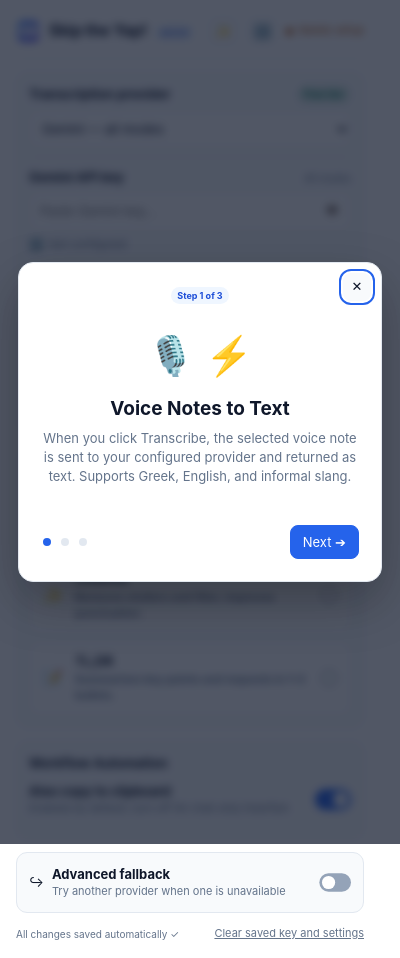
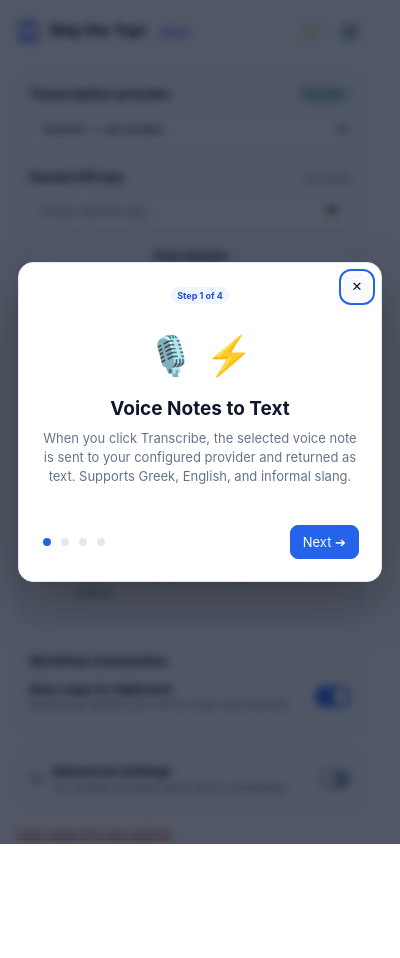
Before and after one commit to vasilistsavalias/skip-the-yap, a browser extension: page src/popup/index.html in a window 400 px wide. After the commit the page ends 863 px from the top, so only its background shows below. Drawn offline with Linux system fonts and the light colour scheme.

Commit message:
refactor(popup): simplify settings surface

```diff
--- a/src/popup/index.html
+++ b/src/popup/index.html
@@ -20,10 +20,6 @@
       <div class="header-right">
         <button type="button" class="release-notes-btn" id="releaseNotesBtn" title="What's new" aria-label="View what's new">&#10024;</button>
         <button type="button" class="tour-info-btn" id="startTourBtn" title="Show Tour & Guide" aria-label="Open help tour">ℹ️</button>
-        <div class="status-indicator needs-setup" id="statusIndicator">
-          <span class="status-dot" aria-hidden="true"></span>
-          <span class="status-text">Needs setup</span>
-        </div>
       </div>
     </header>
 
@@ -54,11 +50,9 @@
           <input type="password" id="providerApiKey" placeholder="Paste Gemini key…" spellcheck="false" autocomplete="off">
           <button type="button" id="toggleVisibilityBtn" title="Show API key" aria-label="Show Gemini API key" class="icon-btn">👁️</button>
         </div>
-        <div id="apiStatusPill" class="status-pill info" role="status" aria-live="polite"><span class="pill-icon">ℹ️</span><span class="pill-text">Not configured</span></div>
+        <div id="apiStatusPill" class="status-pill info" role="status" aria-live="polite" hidden><span class="pill-icon">ℹ️</span><span class="pill-text"></span></div>
         <button type="button" class="connection-test-btn" id="testApiKeyBtn">Test Gemini</button>
       </div>
-
-      <p class="provider-note" id="providerNote"></p>
 
       <button type="button" class="guide-toggle-btn" id="toggleGuideBtn" aria-expanded="false" aria-controls="guideAccordion">How to get a Gemini API key <span>▾</span></button>
       <div id="guideAccordion" class="guide-accordion collapsed" aria-hidden="true" inert>
@@ -68,7 +62,6 @@
         </div>
       </div>
 
-      <p class="privacy-note">Keys stay in Chrome's local extension storage. Audio is sent only to providers you configure when you click Transcribe.</p>
     </section>
 
     <!-- Mode Presets -->
@@ -129,13 +122,13 @@
       </div>
     </section>
 
-    <!-- Advanced fallback -->
+    <!-- Advanced settings -->
     <section class="section advanced-section">
       <div class="dev-mode-bar">
         <div class="dev-mode-title-wrap">
           <span class="dev-icon">↪</span>
           <div class="dev-text">
-            <span class="dev-title">Advanced fallback</span>
+            <span class="dev-title">Advanced settings</span>
             <span class="dev-subtitle">Try another provider when one is unavailable</span>
           </div>
         </div>
@@ -163,12 +156,7 @@
         </div>
       </div>
     </section>
-
-    <!-- Footer -->
-    <footer class="popup-footer">
-      <div class="save-status" id="saveStatus">All changes saved automatically ✓</div>
-      <button type="button" class="clear-data-btn" id="clearDataBtn">Clear saved key and settings</button>
-    </footer>
+    <button type="button" class="clear-data-btn" id="clearDataBtn">Clear saved keys and settings</button>
 
     <!-- Release Notes Modal -->
     <div id="releaseNotesModal" class="tour-modal-backdrop" role="dialog" aria-modal="true" aria-labelledby="releaseNotesTitle" aria-describedby="releaseNotesSummary" hidden>
@@ -205,7 +193,7 @@
         <div class="tour-slides-wrap">
           <!-- Slide 1 -->
           <div class="tour-slide active" data-slide="0">
-            <div class="tour-step-pill">Step 1 of 3</div>
+            <div class="tour-step-pill">Step 1 of 4</div>
             <div class="tour-illustration">🎙️ ⚡</div>
             <h2 class="tour-title" id="tourTitle">Voice Notes to Text</h2>
             <p class="tour-desc">When you click Transcribe, the selected voice note is sent to your configured provider and returned as text. Supports Greek, English, and informal slang.</p>
@@ -213,7 +201,7 @@
 
           <!-- Slide 2 -->
           <div class="tour-slide" data-slide="1">
-            <div class="tour-step-pill">Step 2 of 3</div>
+            <div class="tour-step-pill">Step 2 of 4</div>
             <div class="tour-mockup-bubble">
               <span class="mock-play">▶</span>
               <span class="mock-time">0:17</span>
@@ -225,10 +213,18 @@
 
           <!-- Slide 3 -->
           <div class="tour-slide" data-slide="2">
-            <div class="tour-step-pill">Step 3 of 3</div>
+            <div class="tour-step-pill">Step 3 of 4</div>
             <div class="tour-illustration">💬 🎯 📝</div>
             <h2 class="tour-title">Inserted Automatically</h2>
             <p class="tour-desc">The finished transcript goes straight into the active chat box. Choose <strong>Verbatim</strong>, <strong>Cleaned</strong>, or <strong>TL;DR</strong> when supported by your provider.</p>
+          </div>
+
+          <!-- Slide 4 -->
+          <div class="tour-slide" data-slide="3">
+            <div class="tour-step-pill">Step 4 of 4</div>
+            <div class="tour-illustration">🔐 🛡️</div>
+            <h2 class="tour-title">Your data stays yours</h2>
+            <p class="tour-desc">Your keys stay in Chrome's local extension storage. Only the voice note you select is sent directly to providers you configure. Skip the Yap! has no backend, analytics, or transcript history.</p>
           </div>
         </div>
 
@@ -238,6 +234,7 @@
             <button type="button" class="tour-dot active" data-dot="0" aria-label="Show tour step 1" aria-current="step"></button>
             <button type="button" class="tour-dot" data-dot="1" aria-label="Show tour step 2"></button>
             <button type="button" class="tour-dot" data-dot="2" aria-label="Show tour step 3"></button>
+            <button type="button" class="tour-dot" data-dot="3" aria-label="Show tour step 4"></button>
           </div>
           <div class="tour-actions">
             <button type="button" class="tour-nav-btn secondary" id="tourPrevBtn" style="display: none;">Back</button>
--- a/src/popup/popup.css
+++ b/src/popup/popup.css
@@ -56,14 +56,14 @@ textarea:focus-visible,
 
 .popup-container { display: grid; gap: 13px; padding: 16px; }
 .popup-header, .section-header, .mode-top, .pref-row, .dev-mode-bar,
-.dev-mode-title-wrap, .form-item-header, .popup-footer, .tour-footer,
+.dev-mode-title-wrap, .form-item-header, .tour-footer,
 .tour-actions, .tour-dots, .header-brand, .header-right {
   display: flex;
   align-items: center;
 }
 
 .popup-header, .section-header, .pref-row, .dev-mode-bar, .form-item-header,
-.popup-footer, .tour-footer { justify-content: space-between; }
+.tour-footer { justify-content: space-between; }
 
 .popup-header { padding-bottom: 12px; border-bottom: 1px solid var(--border); }
 .header-brand, .header-right { gap: 9px; }
@@ -79,9 +79,6 @@ textarea:focus-visible,
   font-weight: 700;
 }
 
-.status-indicator { display: flex; align-items: center; gap: 5px; color: var(--success); font-size: 11px; }
-.status-indicator.needs-setup { color: var(--warning); }
-.status-dot { width: 7px; height: 7px; border-radius: 50%; background: currentColor; }
 .tour-info-btn, .release-notes-btn, .icon-btn, .tour-close-btn {
   display: grid;
   place-items: center;
@@ -122,6 +119,7 @@ textarea:focus-visible,
 .provider-key-header span { color: var(--muted); font-size: 10px; }
 
 .status-pill { display: flex; align-items: flex-start; gap: 6px; margin-top: 7px; color: var(--muted); font-size: 11px; }
+.status-pill[hidden] { display: none; }
 .pill-icon { flex: 0 0 auto; }
 .pill-text { min-width: 0; white-space: normal; overflow-wrap: anywhere; }
 .status-pill.valid { color: var(--success); }
@@ -139,9 +137,7 @@ textarea:focus-visible,
   font-weight: 700;
 }
 .connection-test-btn:hover { border-color: var(--accent); color: var(--accent-strong); }
-.privacy-note, .field-hint, .pref-desc, .dev-subtitle { color: var(--muted); font-size: 11px; }
-.privacy-note { margin: 8px 0 0; }
-.provider-note { margin: 8px 0 0; color: var(--muted); font-size: 11px; }
+.field-hint, .pref-desc, .dev-subtitle { color: var(--muted); font-size: 11px; }
 .guide-toggle-btn {
   width: 100%; margin-top: 9px; padding: 8px 0; border: 0; border-top: 1px solid var(--border);
   background: transparent; color: var(--accent-strong); text-align: left; cursor: pointer; font-weight: 650;
@@ -235,9 +231,7 @@ textarea:focus-visible,
 .fallback-key-row button { border: 1px solid var(--border); border-radius: 6px; background: var(--surface); cursor: pointer; }
 .fallback-key-details a { display: inline-block; margin-top: 5px; color: var(--accent-strong); font-size: 10px; }
 
-.popup-footer { align-items: flex-end; gap: 8px; }
-.save-status { color: var(--muted); font-size: 10px; }
-.clear-data-btn { padding: 0; color: var(--muted); text-decoration: underline; }
+.clear-data-btn { justify-self: start; min-height: 24px; padding: 2px 0; color: var(--danger); text-align: left; text-decoration: underline; }
 .clear-data-btn[data-confirming="true"] { color: var(--danger); font-weight: 700; }
 
 .tour-modal-backdrop {
--- a/src/popup/popup.js
+++ b/src/popup/popup.js
@@ -7,25 +7,24 @@
   const keyValues = {};
   const connectionStates = {};
   const providerInfo = Object.freeze({
-    gemini: { label: "Gemini", key: "geminiApiKey", tier: "Free tier", capability: "All modes", note: "Google AI Studio offers a free tier. Availability and quotas can vary.", guide: ["Open Google AI Studio.", "Select Create API key.", "Copy the key and paste it above."], guideLabel: "Open Google AI Studio", guideUrl: "https://aistudio.google.com/apikey" },
-    groq: { label: "Groq", key: "groqApiKey", tier: "Free tier", capability: "All modes", note: "Fast Whisper transcription with a free developer allowance.", guide: ["Open Groq Console.", "Create an API key.", "Copy the key and paste it above."], guideLabel: "Open Groq Console", guideUrl: "https://console.groq.com/keys" },
-    huggingface: { label: "Hugging Face", key: "huggingfaceApiKey", tier: "Free credits", capability: "Verbatim only", note: "Free accounts receive limited monthly inference credits; model availability can vary.", guide: ["Open Hugging Face access tokens.", "Create a fine-grained token with Inference Providers permission.", "Copy the token and paste it above."], guideLabel: "Open Hugging Face", guideUrl: "https://huggingface.co/settings/tokens" },
-    openai: { label: "OpenAI", key: "openaiApiKey", tier: "Pay as you go", capability: "Verbatim only", note: "Requires API billing; a ChatGPT subscription does not include API usage.", guide: ["Open the OpenAI Platform.", "Add billing credits if required.", "Create a secret key and paste it above."], guideLabel: "Open OpenAI Platform", guideUrl: "https://platform.openai.com/api-keys" },
-    xai: { label: "xAI", key: "xaiApiKey", tier: "Pay as you go", capability: "Verbatim only", note: "Uses xAI's dedicated speech-to-text endpoint.", guide: ["Open the xAI Console.", "Create an API key with API access.", "Copy the key and paste it above."], guideLabel: "Open xAI Console", guideUrl: "https://console.x.ai/" },
-    elevenlabs: { label: "ElevenLabs", key: "elevenLabsApiKey", tier: "Free credits", capability: "Verbatim only", note: "The free plan includes limited Scribe transcription credits; paid usage is optional.", guide: ["Open ElevenLabs API Keys.", "Create or copy an API key.", "Paste the key above."], guideLabel: "Open ElevenLabs", guideUrl: "https://elevenlabs.io/app/settings/api-keys" },
-    openrouter: { label: "OpenRouter", key: "openrouterApiKey", tier: "Pay as you go", capability: "Verbatim only", note: "One key provides access to multiple hosted transcription models.", guide: ["Open OpenRouter Keys.", "Create an API key and add credits.", "Copy the key and paste it above."], guideLabel: "Open OpenRouter", guideUrl: "https://openrouter.ai/settings/keys" }
+    gemini: { label: "Gemini", key: "geminiApiKey", tier: "Free tier", capability: "All modes", guide: ["Open Google AI Studio.", "Select Create API key.", "Copy the key and paste it above."], guideLabel: "Open Google AI Studio", guideUrl: "https://aistudio.google.com/apikey" },
+    groq: { label: "Groq", key: "groqApiKey", tier: "Free tier", capability: "All modes", guide: ["Open Groq Console.", "Create an API key.", "Copy the key and paste it above."], guideLabel: "Open Groq Console", guideUrl: "https://console.groq.com/keys" },
+    huggingface: { label: "Hugging Face", key: "huggingfaceApiKey", tier: "Free credits", capability: "Verbatim only", guide: ["Open Hugging Face access tokens.", "Create a fine-grained token with Inference Providers permission.", "Copy the token and paste it above."], guideLabel: "Open Hugging Face", guideUrl: "https://huggingface.co/settings/tokens" },
+    openai: { label: "OpenAI", key: "openaiApiKey", tier: "Pay as you go", capability: "Verbatim only", guide: ["Open the OpenAI Platform.", "Add billing credits if required.", "Create a secret key and paste it above."], guideLabel: "Open OpenAI Platform", guideUrl: "https://platform.openai.com/api-keys" },
+    xai: { label: "xAI", key: "xaiApiKey", tier: "Pay as you go", capability: "Verbatim only", guide: ["Open the xAI Console.", "Create an API key with API access.", "Copy the key and paste it above."], guideLabel: "Open xAI Console", guideUrl: "https://console.x.ai/" },
+    elevenlabs: { label: "ElevenLabs", key: "elevenLabsApiKey", tier: "Free credits", capability: "Verbatim only", guide: ["Open ElevenLabs API Keys.", "Create or copy an API key.", "Paste the key above."], guideLabel: "Open ElevenLabs", guideUrl: "https://elevenlabs.io/app/settings/api-keys" },
+    openrouter: { label: "OpenRouter", key: "openrouterApiKey", tier: "Pay as you go", capability: "Verbatim only", guide: ["Open OpenRouter Keys.", "Create an API key and add credits.", "Copy the key and paste it above."], guideLabel: "Open OpenRouter", guideUrl: "https://openrouter.ai/settings/keys" }
   });
   let primaryProvider = "gemini";
   let fallbackProviders = [];
   let providerModels = {};
-  let saveFlashTimer;
   let clearConfirmationTimer;
   let currentTourSlide = 0;
 
   document.addEventListener("DOMContentLoaded", initialize);
 
   function initialize() {
-    for (const id of ["primaryProvider", "providerTierBadge", "providerApiKey", "providerKeyLabel", "providerCapability", "providerNote", "toggleVisibilityBtn", "toggleGuideBtn", "guideAccordion", "guideSteps", "guideLink", "apiStatusPill", "testApiKeyBtn", "statusIndicator", "fallbackEnabled", "fallbackContent", "routingList", "fallbackProviderSelect", "addFallbackBtn", "autoCopyClipboard", "customPrompt", "resetPromptBtn", "versionTag", "releaseNotesBtn", "releaseNotesModal", "releaseNotesCloseBtn", "releaseNotesVersion", "startTourBtn", "tourModal", "tourCloseBtn", "tourPrevBtn", "tourNextBtn", "clearDataBtn"]) {
+    for (const id of ["primaryProvider", "providerTierBadge", "providerApiKey", "providerKeyLabel", "providerCapability", "toggleVisibilityBtn", "toggleGuideBtn", "guideAccordion", "guideSteps", "guideLink", "apiStatusPill", "testApiKeyBtn", "fallbackEnabled", "fallbackContent", "routingList", "fallbackProviderSelect", "addFallbackBtn", "autoCopyClipboard", "customPrompt", "resetPromptBtn", "versionTag", "releaseNotesBtn", "releaseNotesModal", "releaseNotesCloseBtn", "releaseNotesVersion", "startTourBtn", "tourModal", "tourCloseBtn", "tourPrevBtn", "tourNextBtn", "clearDataBtn"]) {
       elements[id] = document.getElementById(id);
     }
     const installedVersion = chrome.runtime.getManifest().version;
@@ -136,7 +135,6 @@
     elements.toggleVisibilityBtn.textContent = "👁️";
     elements.toggleVisibilityBtn.setAttribute("aria-label", `Show ${info.label} API key`);
     elements.testApiKeyBtn.textContent = `Test ${info.label}`;
-    elements.providerNote.textContent = info.note;
     elements.toggleGuideBtn.firstChild.textContent = `How to get a ${info.label} API key `;
     elements.guideSteps.replaceChildren(...info.guide.map((step) => { const item = document.createElement("li"); item.textContent = step; return item; }));
     elements.guideLink.href = info.guideUrl;
@@ -147,11 +145,10 @@
 
   function renderStatus() {
     const state = connectionStates[primaryProvider] || { type: "info", message: "Not configured" };
+    elements.apiStatusPill.hidden = state.type === "info";
     elements.apiStatusPill.className = `status-pill ${state.type}`;
     elements.apiStatusPill.querySelector(".pill-icon").textContent = { valid: "✅", invalid: "❌", checking: "⏳", info: "ℹ️" }[state.type] || "ℹ️";
     elements.apiStatusPill.querySelector(".pill-text").textContent = state.message;
-    elements.statusIndicator.querySelector(".status-text").textContent = state.type === "valid" ? "Connected" : keyValues[primaryProvider] ? "Configured" : "Needs setup";
-    elements.statusIndicator.classList.toggle("needs-setup", !keyValues[primaryProvider]);
   }
 
   function renderRouting() {
@@ -425,20 +422,16 @@
   }
 
   async function save(values, callback) {
-    try { await chrome.storage.local.set(values); flashSaved(); callback?.(); }
-    catch { document.getElementById("saveStatus").textContent = "Could not save changes"; }
+    try { await chrome.storage.local.set(values); callback?.(); }
+    catch {
+      connectionStates[primaryProvider] = { type: "invalid", message: "Could not save changes. Try again." };
+      renderStatus();
+    }
   }
 
   function debounceSave(key, value, callback) {
     clearTimeout(saveTimers.get(key));
     saveTimers.set(key, setTimeout(() => { saveTimers.delete(key); save({ [key]: value }, callback); }, 350));
-  }
-
-  function flashSaved() {
-    const status = document.getElementById("saveStatus");
-    status.textContent = "Saved locally ✓";
-    clearTimeout(saveFlashTimer);
-    saveFlashTimer = setTimeout(() => { status.textContent = "All changes saved automatically ✓"; }, 1500);
   }
 
   async function clearSavedData() {
@@ -466,7 +459,6 @@
     renderProvider();
     renderRouting();
     resetClearConfirmation();
-    flashSaved();
   }
 
   function resetClearConfirmation() {
```
Also changed, not shown: tests/popup.test.js (+10 -0 lines), CHANGELOG.md.
